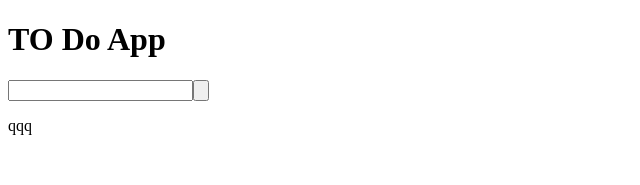
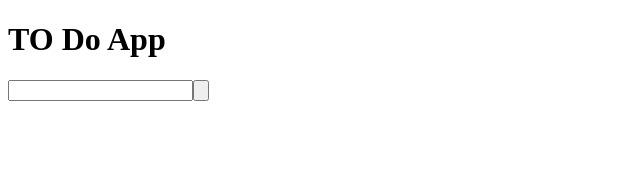
Before and after one commit to shutouyusei/React-app, a React (Create React App) app: page / in a window 1280 px wide. Shown: the top 185 px of the page, without its empty margins (0-640 px from the left). Built offline with nearby package versions, Linux system fonts and the light colour scheme.

Commit message:
[add]viewをmapして表示

```diff
--- a/src/component/app.jsx
+++ b/src/component/app.jsx
@@ -9,13 +9,16 @@ const Header = () => {
         setTodo([...todo, text]);
         setText('');
     }
+    const view = todo.map((text) =>
+        <tr>{text}</tr>
+    )
     return (
         <div>
             <h1>TO Do App</h1>
 
             <input type='text' value={text} onChange={(event) => setText(event.target.value)}></input>
             <input type='button' onClick={to}></input>
-            <Index Text={todo} />
+            < Index Text={view} />
         </div>
     )
 }
--- a/src/component/view.jsx
+++ b/src/component/view.jsx
@@ -1,9 +1,6 @@
 const Index = (props) => {
     return (
-        <div>
-            <p>qqq</p>
-            <p>{props.Text}</p>
-        </div>
+        <p>{props.Text}</p>
     )
 };
 
```
